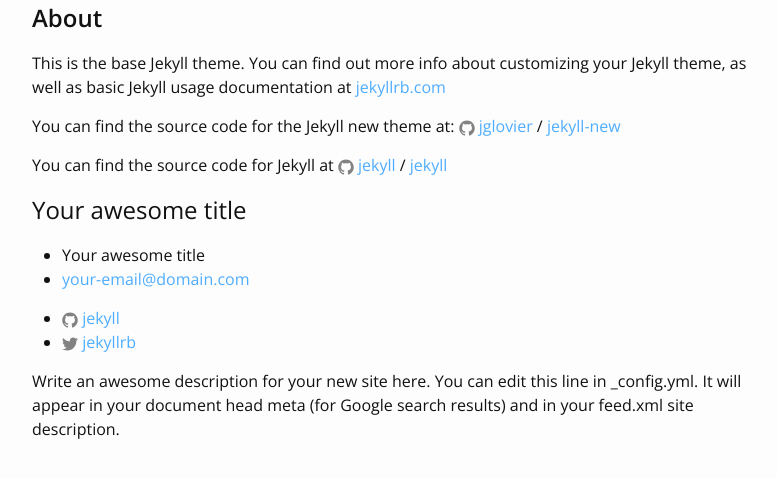
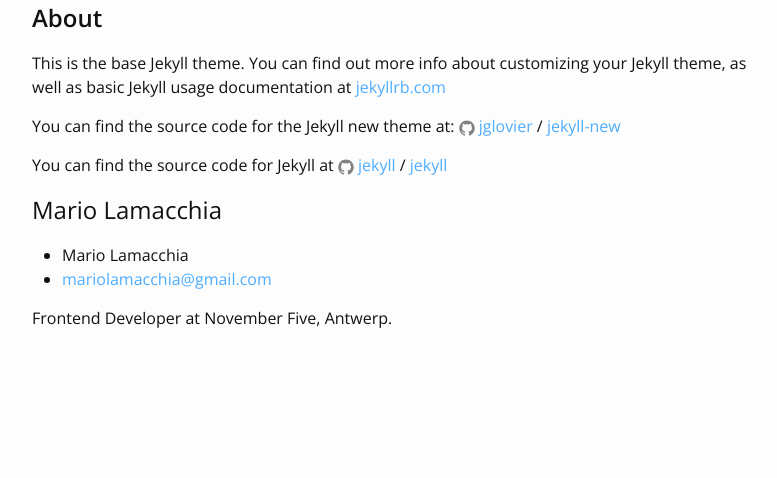
Before and after one commit to mariolamacchia/mariolamacchia.github.io, a Jekyll site: the page built from about.md, in a window 1280 px wide. Shown: the top 478 px of the page, without its empty margins (238-1015 px from the left). Built offline with Jekyll 4.4.1, drawn with Linux system fonts in a browser that asks for light colours; nearby versions of some CDN libraries.

Commit message:
Fill config.yml

```diff
--- a/_config.yml
+++ b/_config.yml
@@ -1,21 +1,15 @@
-# Welcome to Jekyll!
-#
-# This config file is meant for settings that affect your whole blog, values
-# which you are expected to set up once and rarely need to edit after that.
-# For technical reasons, this file is *NOT* reloaded automatically when you use
-# 'jekyll serve'. If you change this file, please restart the server process.
-
-# Site settings
-title: Your awesome title
-email: your-email@domain.com
-description: > # this means to ignore newlines until "baseurl:"
-  Write an awesome description for your new site here. You can edit this
-  line in _config.yml. It will appear in your document head meta (for
-  Google search results) and in your feed.xml site description.
-baseurl: "" # the subpath of your site, e.g. /blog
-url: "http://yourdomain.com" # the base hostname & protocol for your site
-twitter_username: jekyllrb
-github_username:  jekyll
+title: Mario Lamacchia
+email: mariolamacchia@gmail.com
+description: >
+  Frontend Developer at November Five, Antwerp.
+baseurl: ""
+url: "https://mariolamacchia.github.io"
+social_links:
+  github: "https://github.com/mariolamacchia"
+  linkedin: "https://be.linkedin.com/in/mario-lamacchia-44ab85b9"
+  google: "https://plus.google.com/u/0/113906478236947280939/posts"
+  twitter: "https://twitter.com/mario_lamacchia"
+  email: "mariolamacchia@gmail.com"
 
 # Build settings
 markdown: kramdown
```
